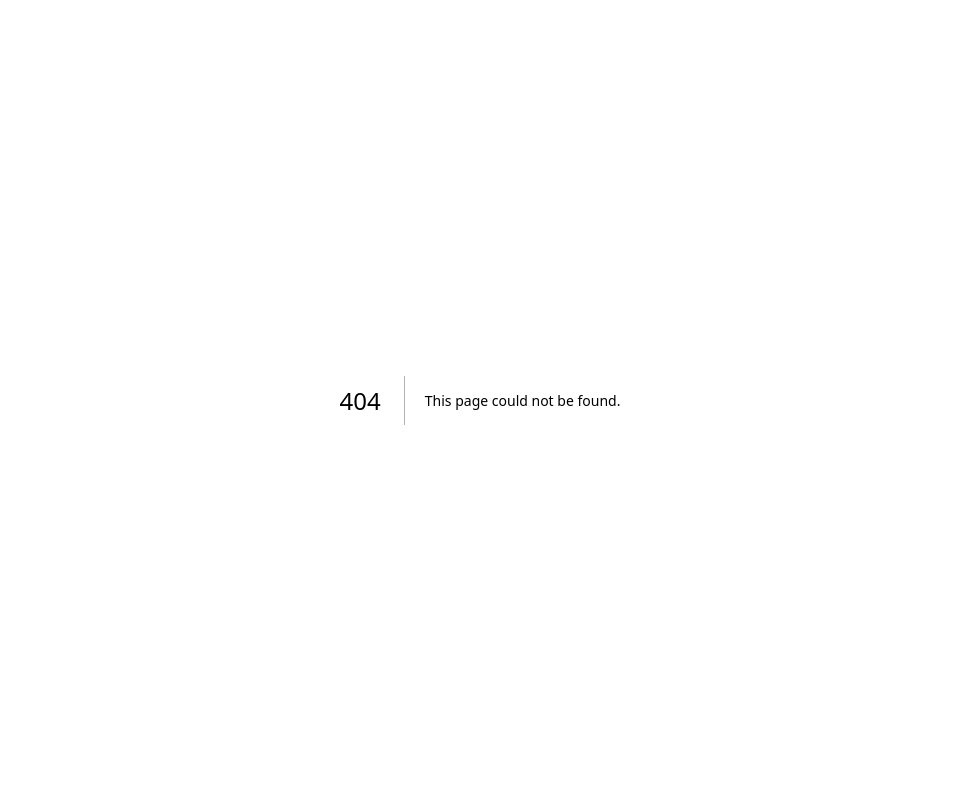
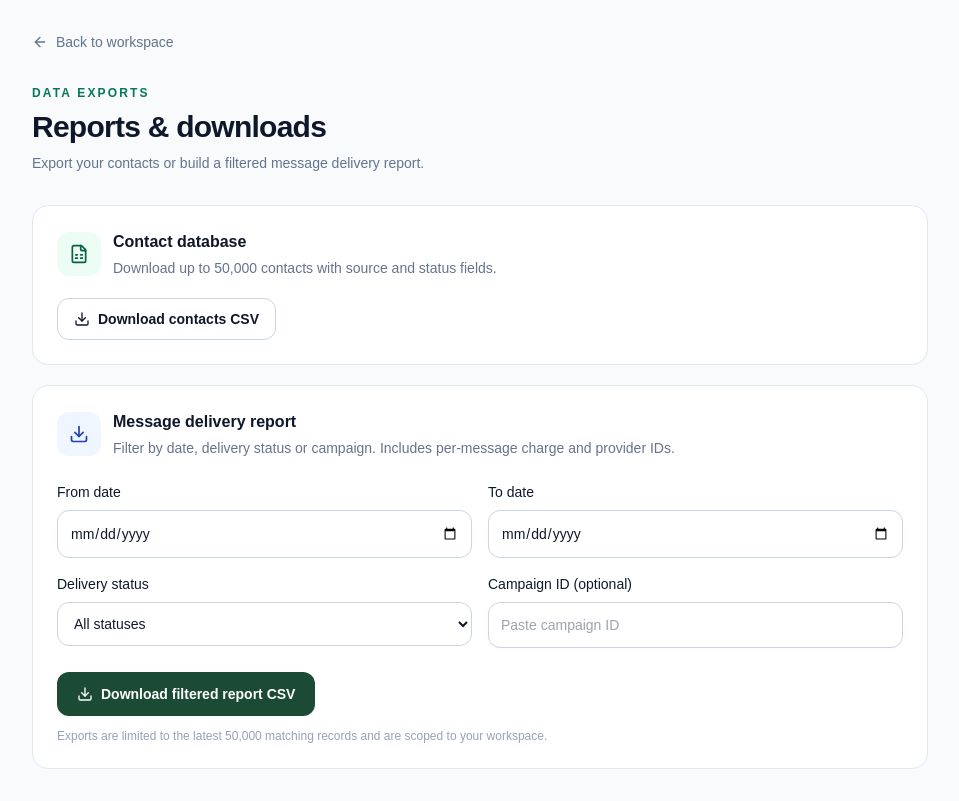
Before and after one commit to everkumud-code/Nextwave, a Next.js app: page /reports in a window 1280 px wide. Before the commit this address had no page. Shown: the whole page, without its empty margins (160-1119 px from the left). Built offline with nearby package versions, Linux system fonts and the light colour scheme.

Commit message:
Add flexible contact and delivery report export page

```diff
--- /dev/null
+++ b/src/app/reports/page.tsx
@@ -0,0 +1,29 @@
+"use client";
+
+import { useMemo, useState } from "react";
+import Link from "next/link";
+import { ArrowLeft, Download, FileSpreadsheet } from "lucide-react";
+
+export default function ReportsPage() {
+  const [from,setFrom]=useState("");
+  const [to,setTo]=useState("");
+  const [status,setStatus]=useState("");
+  const [campaignId,setCampaignId]=useState("");
+  const query=useMemo(()=>{
+    const p=new URLSearchParams();
+    if(from) p.set("from",new Date(from+"T00:00:00").toISOString());
+    if(to) p.set("to",new Date(to+"T23:59:59.999").toISOString());
+    if(status) p.set("status",status);
+    if(campaignId.trim()) p.set("campaignId",campaignId.trim());
+    return p.toString();
+  },[from,to,status,campaignId]);
+  return <main className="min-h-screen bg-slate-50 px-4 py-8 text-slate-900 sm:px-8"><div className="mx-auto max-w-4xl">
+    <Link href="/" className="inline-flex items-center gap-2 text-sm font-medium text-slate-500"><ArrowLeft size={16}/> Back to workspace</Link>
+    <p className="mt-7 text-xs font-bold uppercase tracking-[.18em] text-emerald-700">Data exports</p><h1 className="mt-2 text-3xl font-semibold tracking-tight">Reports & downloads</h1><p className="mt-2 text-sm text-slate-500">Export your contacts or build a filtered message delivery report.</p>
+    <section className="mt-8 rounded-2xl border border-slate-200 bg-white p-6"><div className="flex items-center gap-3"><span className="flex h-11 w-11 items-center justify-center rounded-xl bg-emerald-50 text-emerald-800"><FileSpreadsheet size={20}/></span><div><h2 className="font-semibold">Contact database</h2><p className="mt-1 text-sm text-slate-500">Download up to 50,000 contacts with source and status fields.</p></div></div><a href="/api/contacts/export" className="mt-5 inline-flex items-center gap-2 rounded-xl border border-slate-300 px-4 py-2.5 text-sm font-semibold hover:bg-slate-50"><Download size={16}/> Download contacts CSV</a></section>
+    <section className="mt-5 rounded-2xl border border-slate-200 bg-white p-6"><div className="flex items-center gap-3"><span className="flex h-11 w-11 items-center justify-center rounded-xl bg-blue-50 text-blue-800"><Download size={20}/></span><div><h2 className="font-semibold">Message delivery report</h2><p className="mt-1 text-sm text-slate-500">Filter by date, delivery status or campaign. Includes per-message charge and provider IDs.</p></div></div>
+      <div className="mt-6 grid gap-4 sm:grid-cols-2"><label className="text-sm font-medium">From date<input type="date" value={from} onChange={e=>setFrom(e.target.value)} className="mt-2 w-full rounded-xl border border-slate-300 px-3 py-3"/></label><label className="text-sm font-medium">To date<input type="date" value={to} onChange={e=>setTo(e.target.value)} className="mt-2 w-full rounded-xl border border-slate-300 px-3 py-3"/></label><label className="text-sm font-medium">Delivery status<select value={status} onChange={e=>setStatus(e.target.value)} className="mt-2 w-full rounded-xl border border-slate-300 bg-white px-3 py-3"><option value="">All statuses</option>{["QUEUED","SUBMITTED","SENT","DELIVERED","READ","FAILED","CANCELLED"].map(s=><option key={s}>{s}</option>)}</select></label><label className="text-sm font-medium">Campaign ID (optional)<input value={campaignId} onChange={e=>setCampaignId(e.target.value)} placeholder="Paste campaign ID" className="mt-2 w-full rounded-xl border border-slate-300 px-3 py-3"/></label></div>
+      <a href={`/api/reports/messages/export${query?"?"+query:""}`} className="mt-6 inline-flex items-center gap-2 rounded-xl bg-[#1c4b35] px-5 py-3 text-sm font-semibold text-white"><Download size={16}/> Download filtered report CSV</a><p className="mt-3 text-xs text-slate-400">Exports are limited to the latest 50,000 matching records and are scoped to your workspace.</p>
+    </section>
+  </div></main>;
+}
```
